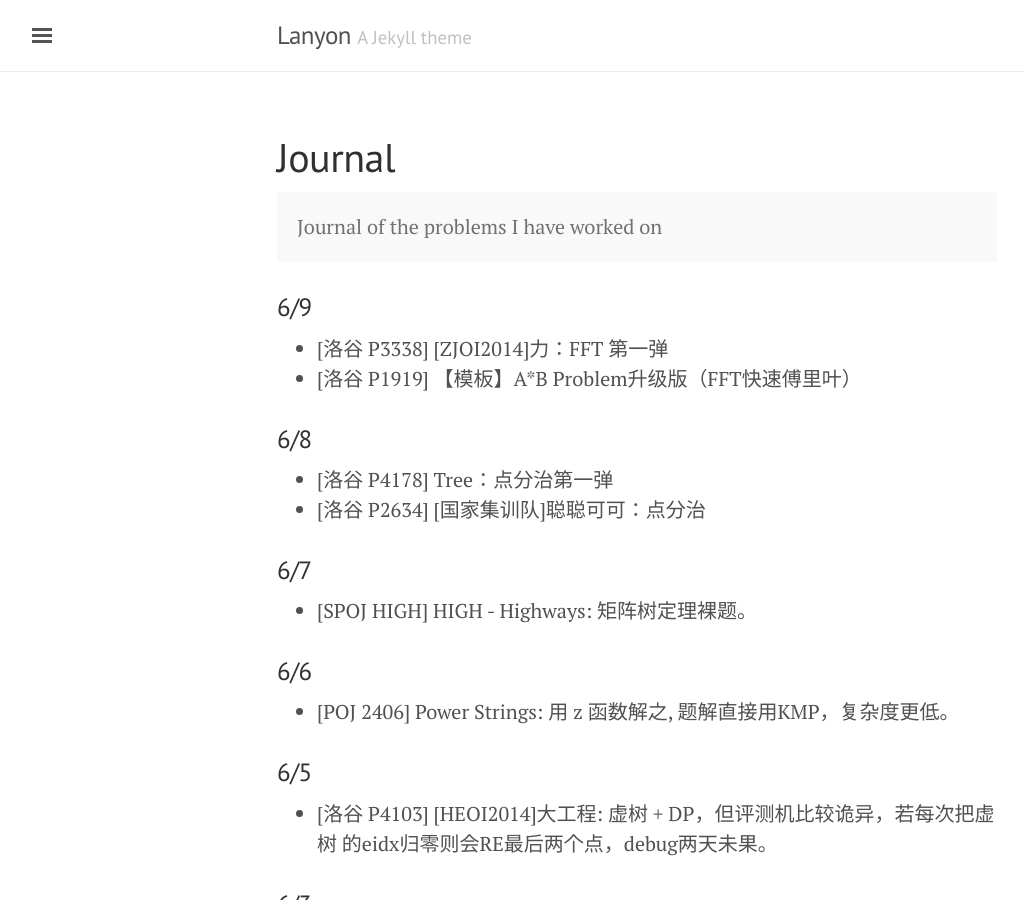
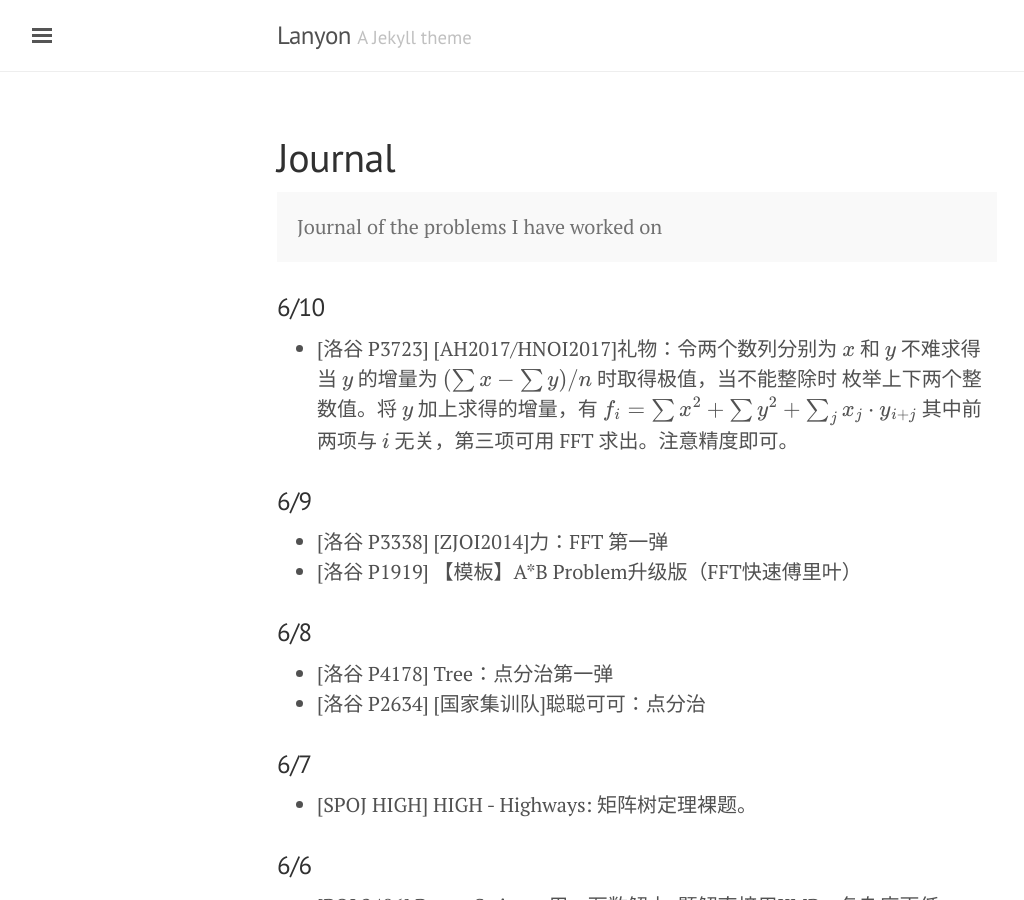
Before and after one commit to atubo/online-judge, a Jekyll site: the page built from docs/journal.md, in a window 1280 px wide and 900 px high. Shown: the whole window, without its empty margins (3-1027 px from the left). Built offline with Jekyll 4.4.1, drawn with Linux system fonts in a browser that asks for light colours; formulas are drawn with MathJax 3.

Commit message:
[Luogu P3723] [AH2017/HNOI2017]礼物

```diff
--- a/docs/journal.md
+++ b/docs/journal.md
@@ -6,6 +6,13 @@ title: Journal
 <p class="message">
 Journal of the problems I have worked on
 </p>
+
+### 6/10
+* [洛谷 P3723] [AH2017/HNOI2017]礼物：令两个数列分别为 $x$ 和 $y$
+不难求得当 $y$ 的增量为 $(\sum x - \sum y)/n$ 时取得极值，当不能整除时
+枚举上下两个整数值。将 $y$ 加上求得的增量，有
+$f_i=\sum x^2 + \sum y^2 + \sum_j x_j \cdot y_{i+j}$
+其中前两项与 $i$ 无关，第三项可用 FFT 求出。注意精度即可。
 
 ### 6/9
 * [洛谷 P3338] [ZJOI2014]力：FFT 第一弹
```
Also changed, not shown: 1 other file.
